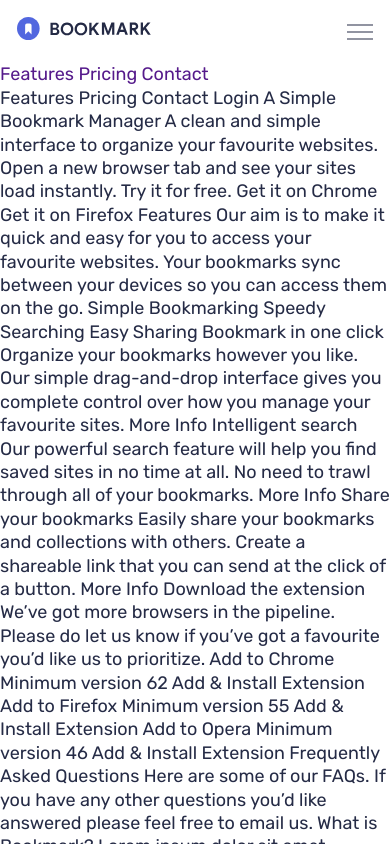
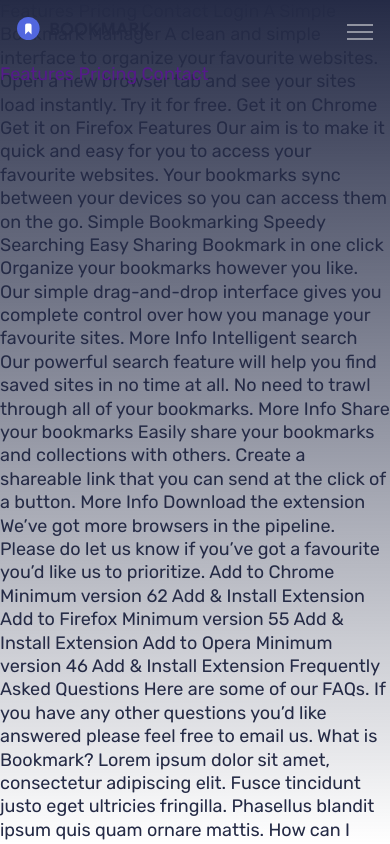
Before and after one commit to clair13/Bookmark-Front, a plain HTML site: page index.html in a window 390 px wide. Shown: the top 844 px of the page. Drawn offline with Linux system fonts and the light colour scheme.

Commit message:
Add overlay for mobile menu

```diff
--- a/app/scss/_header.scss
+++ b/app/scss/_header.scss
@@ -63,4 +63,13 @@
         color: $softRed;
     }
   }
+
+  .overlay{
+    position: fixed;
+    top: 0px;
+    right: 0px;
+    bottom: 0px;
+    left: 0px;
+    background-image: linear-gradient($darkBlue, transparent);
+  }
 }
--- a/index.html
+++ b/index.html
@@ -15,6 +15,8 @@
 <body>
 
   <header class="header">
+    <div class="overlay"><div>
+
     <nav class="flex flex-jc-fe flex-ai-c">
       <a href="#" class="header__logo">
         <img src="images/logo-bookmark.svg" alt="Bookmark" />
```
Also changed, not shown: dist/style.css, 1 other file.
